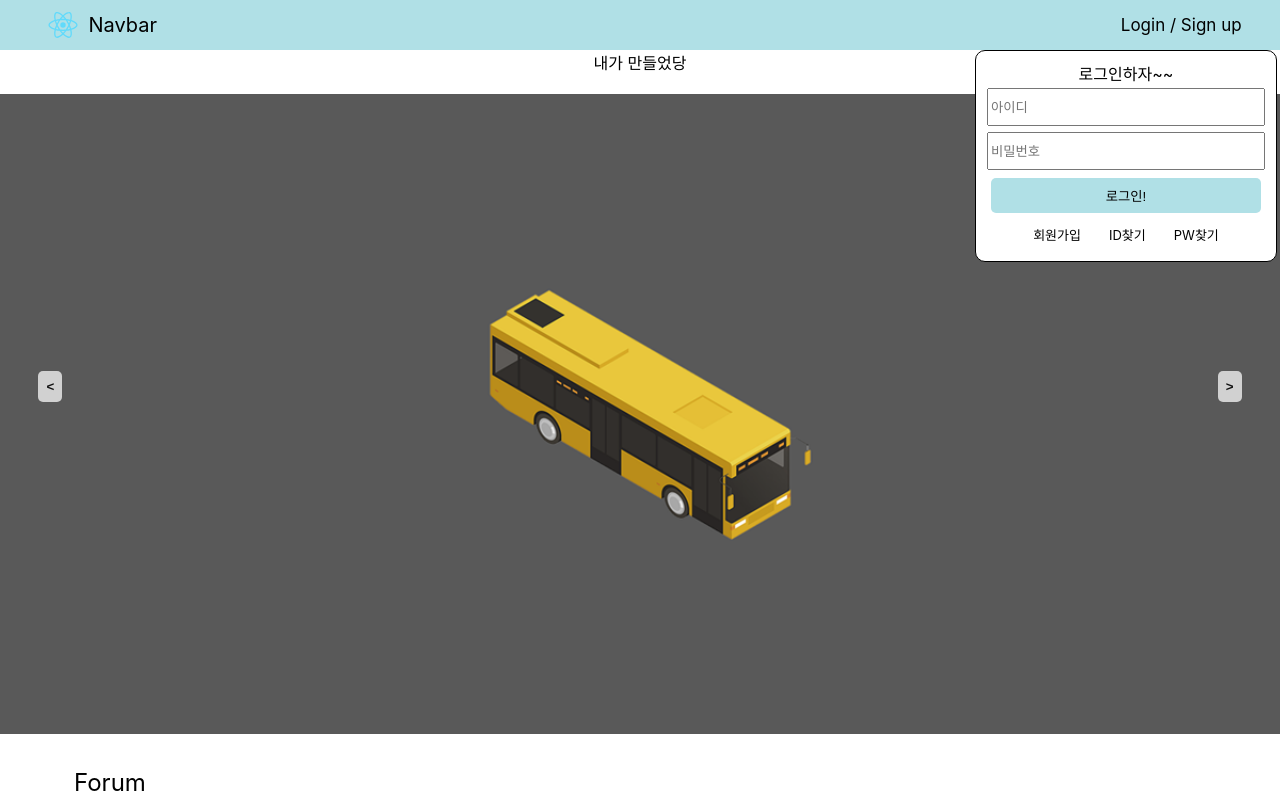
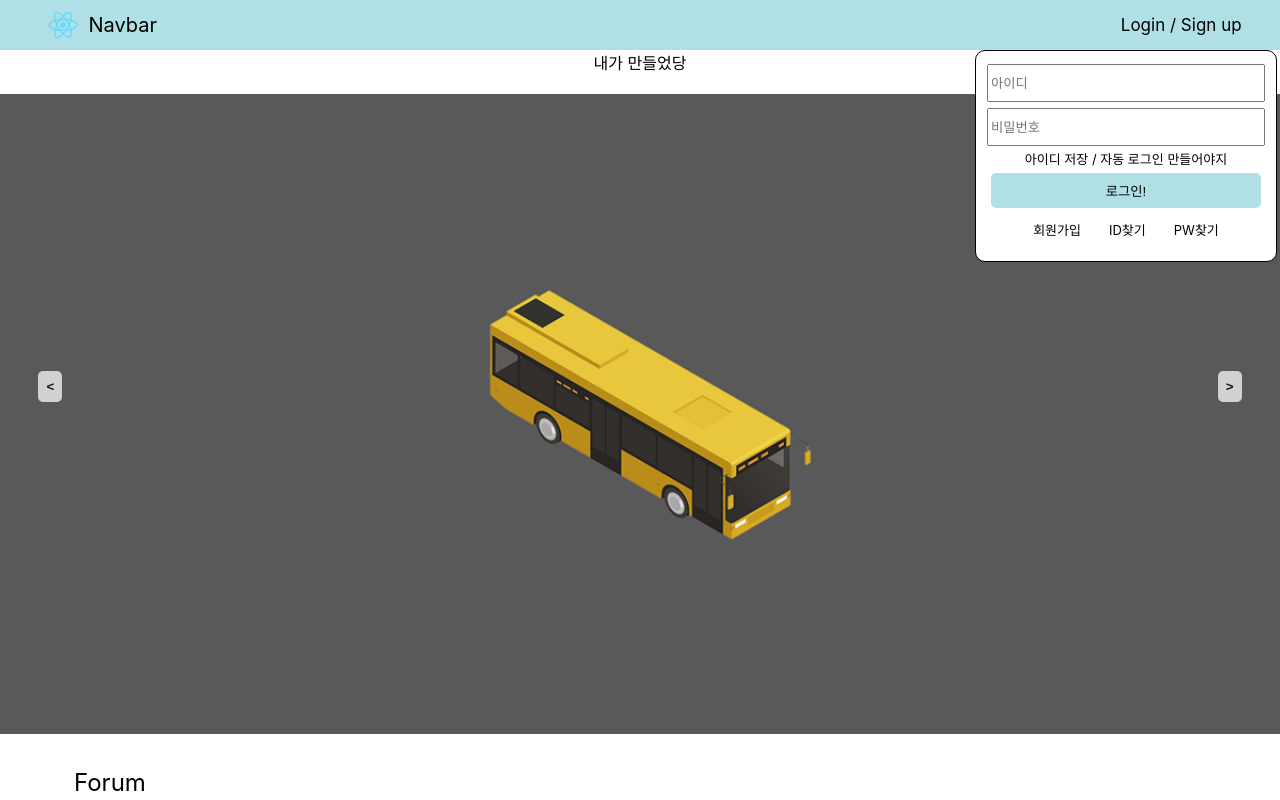
Before and after one commit to ndk6879/Board_Project, a React (Create React App) app in the folder board_project_front_sj/: page / in a window 1280 px wide. Both pictures are taken after a click on the element "Login / Sign up". Shown: the top 800 px of the page. Built offline with nearby package versions, Linux system fonts and the light colour scheme.

Commit message:
feat: Add a function that sends input user data to the server for login - Delete a previous function

```diff
--- a/board_project_front_sj/src/components/LoginModal.js
+++ b/board_project_front_sj/src/components/LoginModal.js
@@ -1,8 +1,8 @@
 /* eslint-disable */
 
 import styled from "styled-components";
-import { useState } from "react";
-import LoginData from "../store/LoginData.js";
+import { useState, useEffect } from "react";
+import axios from "axios";
 
 let Background = styled.div`
     position : absolute;
@@ -55,41 +55,53 @@ function LoginModal(props) {
     let [inputPw, setInputPw] = useState('');
 
     /*
-    로그인 버튼을 눌렀을 때 입력받은 ID, PW가
-    회원가입 되어있는 유저의 ID, PW와 일치하는지 확인하는 함수
-    - 일치하면 로그인
-    - 일치하지 않으면 경고창 띄우기
+    입력된 데이터를 서버로 보내는 함수
+    - 입력된 ID, PW가 DB의 유저 정보와 같은 경우에만 로그인 허용하기 위해
+    - ID, PW가 입력되지 않았다면 로그인을 시도하지 않음
+    - ID, PW 조건이 추가된다면 충족하는 경우에만 로그인을 시도하도록 수정할 예정
     */
-    let checkUserData = () => {
-        let isFound = false;
-        LoginData.map(data => {
-            if (inputId == data.id) {
-                if (inputPw == data.pw) {
-                    isFound = true;
-                    props.setIsLoggedIn(true);
-                    props.setLoginModal(false);
-                }
-                else console.log("아이디 찾았는데 비밀번호 틀림");
-            }
-        })
-        if (!isFound) alert("아이디 또는 비밀번호가 일치하지 않습니다.");
+    let tryLogin = (e) => {
+        e.preventDefault();
+
+        let body = {
+            id : inputId,
+            pw : inputPw
+        };
+
+        if (!inputId) return alert("ID를 입력하세요.");
+        else if (!inputPw) return alert("PW를 입력하세요.");
+
+        axios.post("/login", body)
+        .then(response => {
+            console.log("성공!");
+            console.log(('data:' + JSON.stringify(body)));
+            console.log(response.data);
+        }).catch((res) => {
+            console.log("에러;;;");
+            console.log("wrong data:" + JSON.stringify(body));
+            console.log('res:', res);
+
+        });
     }
 
     return (
         <Background onClick={() => { props.setLoginModal(false) }}>
             <ModalBox onClick={e => { e.stopPropagation() }}>
-                로그인하자~~
+                <form onSubmit={ tryLogin }>
                     <InputLoginData
-                placeholder = "아이디"
+                    placeholder="아이디"
+                    name="id"
                     onChange={e => { setInputId(e.target.value); }}
                     />
                     <InputLoginData
-                placeholder = "비밀번호"
+                    placeholder="비밀번호"
+                    name="pw"
                     type="password"
                     onChange={e => { setInputPw(e.target.value); }}
-                onKeyDown={e => { e.key == "Enter" && checkUserData() }}
                     />
-                <LoginBtn onClick={ checkUserData }>로그인!</LoginBtn>
+                    <div style={{fontSize : "13px",}}>아이디 저장 / 자동 로그인 만들어야지</div>
+                    <LoginBtn type="submit">로그인!</LoginBtn>
+                </form>
                 <div style={{ display : "inline-block", verticalAlign : "middle" }}>
                     <LoginMenu>회원가입</LoginMenu>
                     <LoginMenu>ID찾기</LoginMenu>
```
Lines whose indentation alone changed are shown as unchanged.
